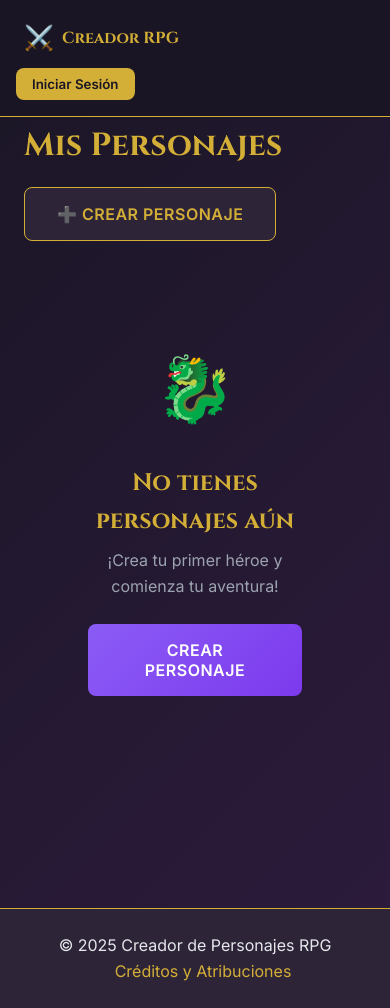
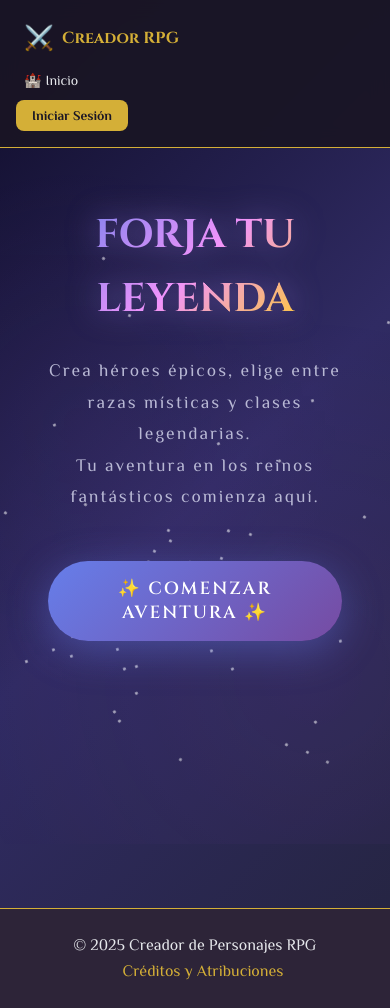
Before and after one commit to Mauri-1658/CreadorDePersonaje, a PHP site: page / in a window 390 px wide. Run offline with PHP 8.4, Linux system fonts and the light colour scheme; data comes from the database, SQL or seed files in the repository; a stand-in replaces the project's code that opens the database connection; some libraries are stand-ins or nearby versions.

Commit message:
feat: Implement initial client-side application structure, core logic, and styling.

```diff
--- a/css/styles.css
+++ b/css/styles.css
@@ -25,7 +25,7 @@
 
   /* Tipografía */
   --font-title: "Cinzel", Georgia, serif;
-  --font-body: "Inter", -apple-system, BlinkMacSystemFont, "Segoe UI",
+  --font-body: "Philosopher", -apple-system, BlinkMacSystemFont, "Segoe UI",
     sans-serif;
 
   /* Espaciado */
@@ -57,10 +57,77 @@
 
 body {
   font-family: var(--font-body);
-  background: linear-gradient(135deg, #1a1625 0%, #2d1b3d 100%);
+  background: linear-gradient(135deg, #0f0c29 0%, #302b63 50%, #24243e 100%);
   color: var(--color-text-light);
   min-height: 100vh;
   line-height: 1.6;
+  overflow-x: hidden;
+  position: relative;
+}
+
+body::before {
+  content: '';
+  position: fixed;
+  width: 100%;
+  height: 100%;
+  background:
+    radial-gradient(circle at 20% 50%, rgba(120, 81, 169, 0.1) 0%, transparent 50%),
+    radial-gradient(circle at 80% 80%, rgba(194, 97, 254, 0.1) 0%, transparent 50%);
+  pointer-events: none;
+  animation: bgPulse 8s ease-in-out infinite;
+  z-index: 0;
+}
+
+@keyframes bgPulse {
+
+  0%,
+  100% {
+    opacity: 0.5;
+  }
+
+  50% {
+    opacity: 1;
+  }
+}
+
+/* Contenedor de partículas */
+#particles {
+  position: fixed;
+  top: 0;
+  left: 0;
+  width: 100%;
+  height: 100%;
+  pointer-events: none;
+  z-index: 0;
+}
+
+.particle {
+  position: absolute;
+  width: 3px;
+  height: 3px;
+  background: rgba(255, 255, 255, 0.6);
+  border-radius: 50%;
+  animation: floatParticle linear infinite;
+}
+
+@keyframes floatParticle {
+  0% {
+    transform: translateY(100vh) rotate(0deg);
+    opacity: 0;
+  }
+
+  10% {
+    opacity: 1;
+  }
+
+  90% {
+    opacity: 1;
+  }
+
+  100% {
+    transform: translateY(-100px) rotate(360deg);
+    opacity: 0;
+  }
 }
 
 h1,
@@ -72,6 +139,173 @@ h6 {
   font-family: var(--font-title);
   font-weight: 700;
   color: var(--color-accent-gold);
+}
+
+/* === Efecto Glow en Títulos === */
+.glow-title {
+  background: linear-gradient(135deg, #667eea 0%, #f093fb 50%, #ffd700 100%);
+  -webkit-background-clip: text;
+  -webkit-text-fill-color: transparent;
+  background-clip: text;
+  text-shadow: 0 0 30px rgba(102, 126, 234, 0.5);
+  animation: titleGlow 3s ease-in-out infinite;
+}
+
+@keyframes titleGlow {
+
+  0%,
+  100% {
+    filter: drop-shadow(0 0 10px rgba(102, 126, 234, 0.5));
+  }
+
+  50% {
+    filter: drop-shadow(0 0 25px rgba(240, 147, 251, 0.8));
+  }
+}
+
+/* === Animaciones de Entrada === */
+@keyframes fadeInUp {
+  from {
+    opacity: 0;
+    transform: translateY(30px);
+  }
+
+  to {
+    opacity: 1;
+    transform: translateY(0);
+  }
+}
+
+@keyframes fadeInScale {
+  from {
+    opacity: 0;
+    transform: scale(0.9);
+  }
+
+  to {
+    opacity: 1;
+    transform: scale(1);
+  }
+}
+
+.animate-fadeIn {
+  animation: fadeInUp 0.6s ease-out forwards;
+}
+
+.animate-fadeInScale {
+  animation: fadeInScale 0.5s ease-out forwards;
+}
+
+.delay-1 {
+  animation-delay: 0.1s;
+}
+
+.delay-2 {
+  animation-delay: 0.2s;
+}
+
+.delay-3 {
+  animation-delay: 0.3s;
+}
+
+.delay-4 {
+  animation-delay: 0.4s;
+}
+
+.delay-5 {
+  animation-delay: 0.5s;
+}
+
+/* === Sección Hero (Home) === */
+.hero-section {
+  min-height: 100vh;
+  display: flex;
+  align-items: center;
+  justify-content: center;
+  text-align: center;
+  padding: var(--space-2xl);
+  position: relative;
+  z-index: 1;
+}
+
+.hero-content {
+  max-width: 800px;
+  opacity: 0;
+  animation: fadeInUp 1s ease-out 0.3s forwards;
+}
+
+.hero-title {
+  font-size: 4rem;
+  font-family: var(--font-title);
+  font-weight: 700;
+  background: linear-gradient(135deg, #667eea 0%, #f093fb 50%, #ffd700 100%);
+  -webkit-background-clip: text;
+  -webkit-text-fill-color: transparent;
+  background-clip: text;
+  margin-bottom: var(--space-lg);
+  animation: titleGlow 3s ease-in-out infinite;
+}
+
+.hero-subtitle {
+  font-size: 1.4rem;
+  color: #b8b8d4;
+  letter-spacing: 2px;
+  margin-bottom: var(--space-2xl);
+  line-height: 1.8;
+}
+
+.hero-cta {
+  display: inline-block;
+  padding: 20px 50px;
+  background: linear-gradient(135deg, #667eea 0%, #764ba2 100%);
+  border: none;
+  border-radius: 50px;
+  color: #fff;
+  font-family: var(--font-title);
+  font-size: 1.4rem;
+  font-weight: 600;
+  cursor: pointer;
+  transition: all 0.4s cubic-bezier(0.175, 0.885, 0.32, 1.275);
+  box-shadow: 0 10px 40px rgba(102, 126, 234, 0.4);
+  letter-spacing: 2px;
+  position: relative;
+  overflow: hidden;
+  text-decoration: none;
+}
+
+.hero-cta::before {
+  content: '';
+  position: absolute;
+  top: 0;
+  left: -100%;
+  width: 100%;
+  height: 100%;
+  background: linear-gradient(90deg, transparent, rgba(255, 255, 255, 0.3), transparent);
+  transition: left 0.5s;
+}
+
+.hero-cta:hover::before {
+  left: 100%;
+}
+
+.hero-cta:hover {
+  transform: translateY(-5px) scale(1.05);
+  box-shadow: 0 20px 60px rgba(102, 126, 234, 0.6);
+}
+
+@media (max-width: 768px) {
+  .hero-title {
+    font-size: 2.5rem;
+  }
+
+  .hero-subtitle {
+    font-size: 1.1rem;
+  }
+
+  .hero-cta {
+    padding: 16px 35px;
+    font-size: 1.1rem;
+  }
 }
 
 /* === Utilidades === */
--- a/index.html
+++ b/index.html
@@ -1,51 +1,69 @@
 <!DOCTYPE html>
 <html lang="es">
+
 <head>
   <meta charset="UTF-8" />
   <meta name="viewport" content="width=device-width, initial-scale=1.0" />
-    <meta
-      name="description"
-      content="Creador de Personajes RPG - Crea tu héroe para aventuras épicas"
-    />
+  <meta name="description" content="Creador de Personajes RPG - Crea tu héroe para aventuras épicas" />
   <title>Creador de Personajes RPG</title>
 
   <!-- Google Fonts -->
   <link rel="preconnect" href="https://fonts.googleapis.com" />
   <link rel="preconnect" href="https://fonts.gstatic.com" crossorigin />
   <link
-      href="https://fonts.googleapis.com/css2?family=Cinzel:wght@400;600;700&family=Inter:wght@300;400;600;700&display=swap"
-      rel="stylesheet"
-    />
+    href="https://fonts.googleapis.com/css2?family=Cinzel:wght@400;600;700&family=Philosopher:wght@400;700&display=swap"
+    rel="stylesheet" />
 
   <!-- CSS -->
   <link rel="stylesheet" href="css/styles.css" />
 </head>
+
 <body>
+  <!-- Contenedor de Partículas -->
+  <div id="particles"></div>
   <!-- Navegación -->
-    <nav id="mainNav" class="nav-hidden">
+  <nav id="mainNav">
     <div class="nav-container">
       <button id="navBrand" class="nav-brand">
         <span class="nav-icon">⚔️</span>
         <h1>Creador RPG</h1>
       </button>
       <div class="nav-menu">
+        <button id="btnShowHome" class="nav-link">
+          <span>🏰</span> Inicio
+        </button>
         <button id="btnShowDashboard" class="nav-link hidden">
-            <span>🏠</span> Mis Personajes
+          <span>📜</span> Mis Personajes
+        </button>
+        <button id="btnShowCreator" class="nav-link hidden">
+          <span>⚔️</span> Crear Personaje
         </button>
         <div class="nav-user">
           <button id="navUsername" class="btn-username hidden">Usuario</button>
-            <button id="btnLogin" class="btn-login hidden">Iniciar Sesión</button>
+          <button id="btnLogin" class="btn-login">Iniciar Sesión</button>
           <button id="btnLogout" class="btn-logout hidden">Cerrar Sesión</button>
         </div>
       </div>
     </div>
   </nav>
 
+  <!-- Sección Hero (Home) -->
+  <section id="heroSection" class="hero-section">
+    <div class="hero-content">
+      <h1 class="hero-title">FORJA TU LEYENDA</h1>
+      <p class="hero-subtitle">
+        Crea héroes épicos, elige entre razas místicas y clases legendarias.<br>
+        Tu aventura en los reinos fantásticos comienza aquí.
+      </p>
+      <button id="btnHeroStart" class="hero-cta">✨ COMENZAR AVENTURA ✨</button>
+    </div>
+  </section>
+
   <!-- Sección Login/Registro -->
   <section id="authSection" class="auth-section hidden">
     <div class="auth-container">
       <div class="auth-header">
-          <h1 class="auth-title">⚔️ Creador de Personajes RPG ⚔️</h1>
+        <h1 class="auth-title glow-title">⚔️ Creador de Personajes RPG ⚔️</h1>
         <p class="auth-subtitle">
           Forja tu leyenda en los reinos fantásticos
         </p>
@@ -53,30 +71,18 @@
 
       <div class="auth-forms">
         <!-- Formulario de Login -->
-          <div id="loginForm" class="auth-form-container">
+        <div id="loginForm" class="auth-form-container animate-fadeInScale">
           <h2 class="form-title">Iniciar Sesión</h2>
           <form id="formLogin" class="auth-form">
             <div class="form-group">
               <label for="loginEmail">Email</label>
-                <input
-                  type="email"
-                  id="loginEmail"
-                  name="email"
-                  required
-                  placeholder="tu@email.com"
-                  autocomplete="email"
-                />
+              <input type="email" id="loginEmail" name="email" required placeholder="tu@email.com"
+                autocomplete="email" />
             </div>
             <div class="form-group">
               <label for="loginPassword">Contraseña</label>
-                <input
-                  type="password"
-                  id="loginPassword"
-                  name="password"
-                  required
-                  placeholder="••••••"
-                  autocomplete="current-password"
-                />
+              <input type="password" id="loginPassword" name="password" required placeholder="••••••"
+                autocomplete="current-password" />
             </div>
             <button type="submit" class="btn btn-primary">Entrar</button>
           </form>
@@ -94,36 +100,18 @@
           <form id="formRegister" class="auth-form">
             <div class="form-group">
               <label for="registerUsername">Nombre de Usuario</label>
-                <input
-                  type="text"
-                  id="registerUsername"
-                  name="username"
-                  required
-                  placeholder="Tu nombre"
-                  autocomplete="username"
-                />
+              <input type="text" id="registerUsername" name="username" required placeholder="Tu nombre"
+                autocomplete="username" />
             </div>
             <div class="form-group">
               <label for="registerEmail">Email</label>
-                <input
-                  type="email"
-                  id="registerEmail"
-                  name="email"
-                  required
-                  placeholder="tu@email.com"
-                  autocomplete="email"
-                />
+              <input type="email" id="registerEmail" name="email" required placeholder="tu@email.com"
+                autocomplete="email" />
             </div>
             <div class="form-group">
               <label for="registerPassword">Contraseña</label>
-                <input
-                  type="password"
-                  id="registerPassword"
-                  name="password"
-                  required
-                  placeholder="Mínimo 6 caracteres"
-                  autocomplete="new-password"
-                />
+              <input type="password" id="registerPassword" name="password" required placeholder="Mínimo 6 caracteres"
+                autocomplete="new-password" />
             </div>
             <button type="submit" class="btn btn-primary">Registrarse</button>
           </form>
@@ -141,10 +129,7 @@
     <!-- Vista de Lista de Personajes -->
     <section id="dashboardView" class="view-container">
       <div class="section-header">
-          <h2 class="section-title">Mis Personajes</h2>
-          <button id="btnCreateNew" class="btn btn-secondary">
-            ➕ Crear Personaje
-          </button>
+        <h2 class="section-title glow-title">📜 Mis Personajes</h2>
       </div>
       <div id="charactersList" class="characters-grid">
         <!-- Los personajes se cargarán dinámicamente aquí -->
@@ -153,8 +138,8 @@
         <p class="empty-icon">🐉</p>
         <h3>No tienes personajes aún</h3>
         <p>¡Crea tu primer héroe y comienza tu aventura!</p>
-          <button id="btnCreateFirst" class="btn btn-primary">
-            Crear Personaje
+        <button id="btnCreateFirst" class="hero-cta">
+          ✨ Crear Personaje ✨
         </button>
       </div>
     </section>
@@ -206,36 +191,18 @@
           <form id="formChangePassword" class="password-form">
             <div class="form-group">
               <label for="currentPassword">Contraseña actual</label>
-                <input
-                  type="password"
-                  id="currentPassword"
-                  name="current_password"
-                  required
-                  placeholder="Tu contraseña actual"
-                  autocomplete="current-password"
-                />
+              <input type="password" id="currentPassword" name="current_password" required
+                placeholder="Tu contraseña actual" autocomplete="current-password" />
             </div>
             <div class="form-group">
               <label for="newPassword">Nueva contraseña</label>
-                <input
-                  type="password"
-                  id="newPassword"
-                  name="new_password"
-                  required
-                  placeholder="Mínimo 6 caracteres"
-                  autocomplete="new-password"
-                />
+              <input type="password" id="newPassword" name="new_password" required placeholder="Mínimo 6 caracteres"
+                autocomplete="new-password" />
             </div>
             <div class="form-group">
               <label for="confirmPassword">Confirmar contraseña</label>
-                <input
-                  type="password"
-                  id="confirmPassword"
-                  name="confirm_password"
-                  required
-                  placeholder="Repite la nueva contraseña"
-                  autocomplete="new-password"
-                />
+              <input type="password" id="confirmPassword" name="confirm_password" required
+                placeholder="Repite la nueva contraseña" autocomplete="new-password" />
             </div>
             <button type="submit" class="btn btn-primary">Cambiar Contraseña</button>
           </form>
@@ -253,31 +220,14 @@
       <form id="formCharacter" class="character-form">
         <!-- Nombre del Personaje -->
         <div class="form-section">
-            <label for="characterName" class="section-label"
-              >Nombre del Personaje</label
-            >
-            <input
-              type="text"
-              id="characterName"
-              name="name"
-              required
-              placeholder="Ej: Aragorn"
-              class="input-large"
-            />
+          <label for="characterName" class="section-label">Nombre del Personaje</label>
+          <input type="text" id="characterName" name="name" required placeholder="Ej: Aragorn" class="input-large" />
         </div>
 
         <!-- Nivel del Personaje -->
         <div class="form-section">
           <label for="characterLevel" class="section-label">Nivel</label>
-            <input
-              type="number"
-              id="characterLevel"
-              name="level"
-              min="1"
-              max="60"
-              value="1"
-              class="input-level"
-            />
+          <input type="number" id="characterLevel" name="level" min="1" max="60" value="1" class="input-level" />
         </div>
 
         <!-- Selección de Raza -->
@@ -323,18 +273,10 @@
 
         <!-- Botones de Acción -->
         <div class="form-actions">
-            <button
-              type="button"
-              id="btnCancelCreate"
-              class="btn btn-secondary"
-            >
+          <button type="button" id="btnCancelCreate" class="btn btn-secondary">
             Cancelar
           </button>
-            <button
-              type="submit"
-              id="btnSubmitCharacter"
-              class="btn btn-primary"
-            >
+          <button type="submit" id="btnSubmitCharacter" class="btn btn-primary">
             Crear Personaje
           </button>
         </div>
@@ -362,5 +304,24 @@
   <script src="js/characters.js?v=2"></script>
   <script src="js/creator.js?v=2"></script>
   <script src="js/profile.js?v=1"></script>
+
+  <!-- Script para crear partículas -->
+  <script>
+    (function createParticles() {
+      const particlesContainer = document.getElementById('particles');
+      if (!particlesContainer) return;
+
+      for (let i = 0; i < 50; i++) {
+        const particle = document.createElement('div');
+        particle.className = 'particle';
+        particle.style.left = Math.random() * 100 + '%';
+        particle.style.animationDuration = (Math.random() * 10 + 10) + 's';
+        particle.style.animationDelay = Math.random() * 5 + 's';
+        particle.style.opacity = Math.random() * 0.5 + 0.3;
+        particlesContainer.appendChild(particle);
+      }
+    })();
+  </script>
 </body>
+
 </html>
```
Also changed, not shown: other parts of css/styles.css (+38 -11 lines), js/app.js (+52 -28 lines). Lines whose indentation alone changed are shown as unchanged.
